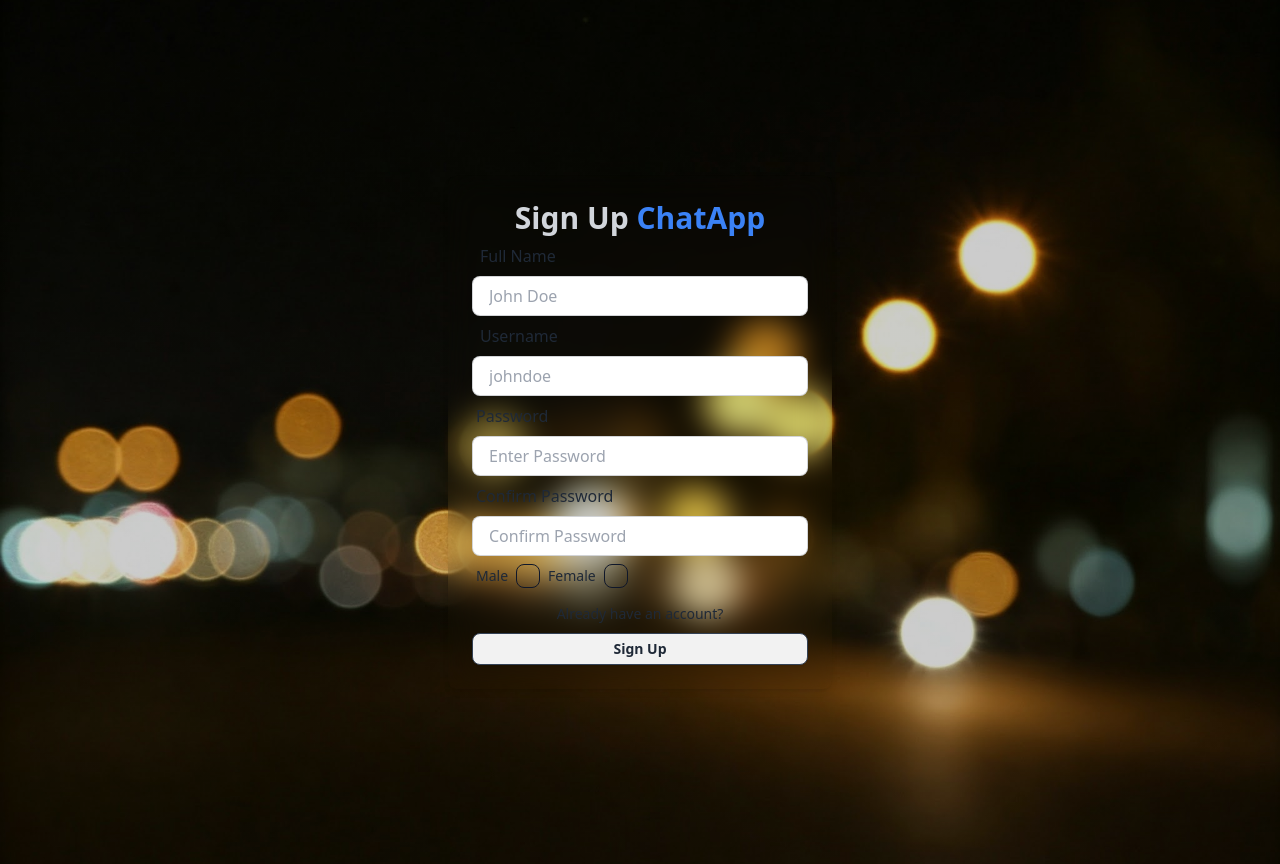
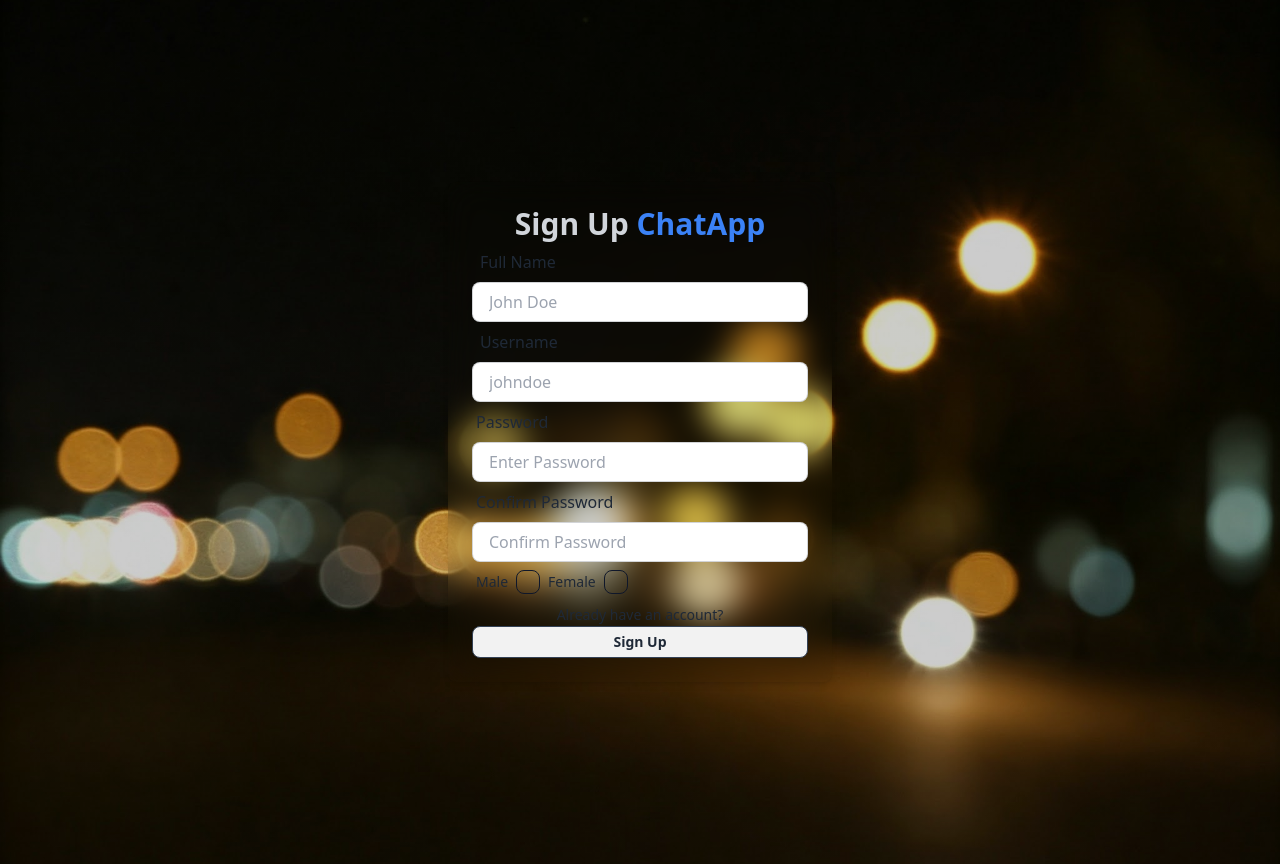
Before and after one commit to LionelP1/chat-app, a React (Vite) app in the folder frontend/: page / in a window 1280 px wide. Built offline with nearby package versions, Linux system fonts and the light colour scheme.

Commit message:
Removed some margin

```diff
--- a/frontend/src/pages/signup/SignUp.jsx
+++ b/frontend/src/pages/signup/SignUp.jsx
@@ -56,12 +56,12 @@ const SignUp = () => {
 
 					<GenderCheckbox />
 
-          <a className='text-sm hover:underline hover:text-blue-600 mt-2 inline-block' href='#'>
+          <a className='text-sm hover:underline hover:text-blue-600 inline-block' href='#'>
    						Already have an account?
    				</a>
 
    				<div>
-   						<button className='btn btn-block btn-sm mt-2 border border-slate-700'>Sign Up</button>
+   						<button className='btn btn-block btn-sm border border-slate-700'>Sign Up</button>
    				</div>
 				</form>
       </div>
```
